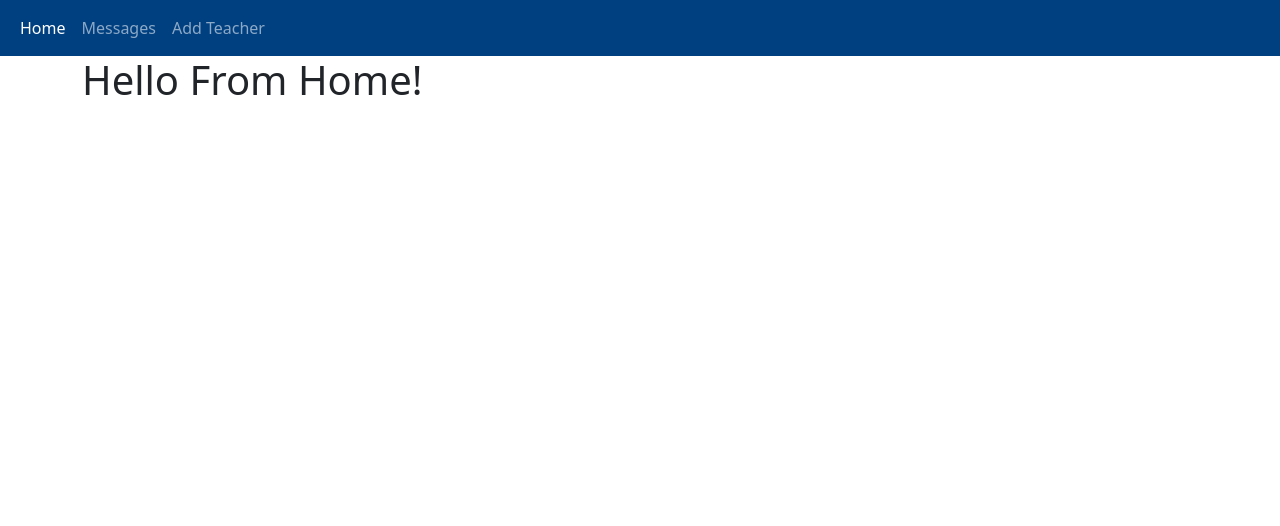
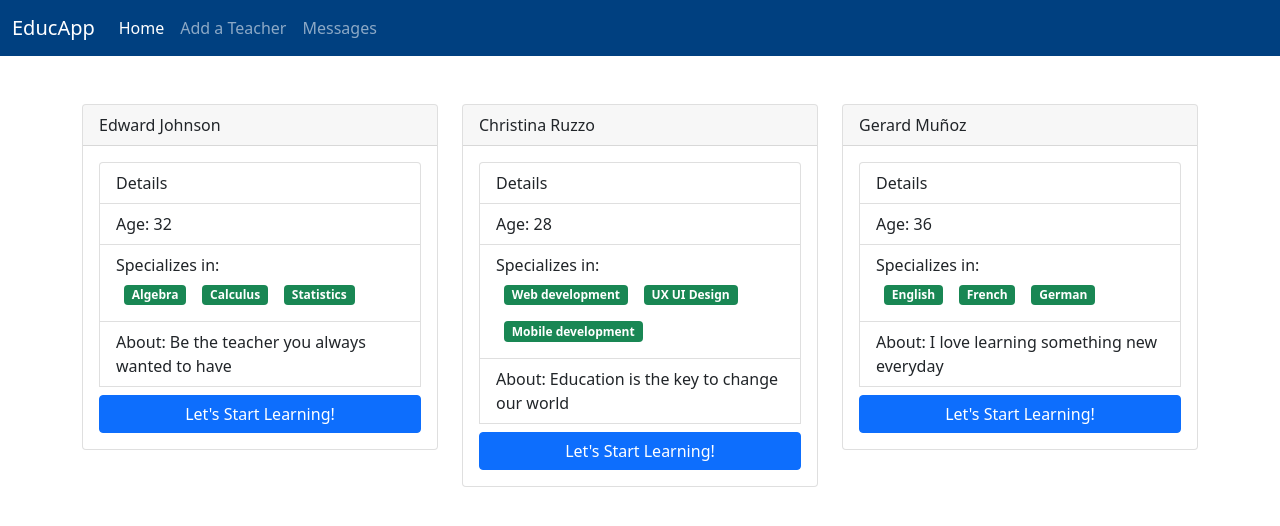
Before and after one commit to josehtrevino/educapp-vue, a Vue app: page / in a window 1280 px wide. Shown: the top 526 px of the page. Built offline with nearby package versions, Linux system fonts and the light colour scheme.

Commit message:
teachersModule and new routes added

```diff
--- a/src/App.vue
+++ b/src/App.vue
@@ -12,7 +12,7 @@ import Header from './components/Header';
 export default {
   name: 'App',
   data(){
-
+    return {}
   },
   components: {
     Header
--- a/src/components/Header.vue
+++ b/src/components/Header.vue
@@ -1,19 +1,20 @@
 <template>
-    <nav class="navbar navbar-expand-lg navbar-dark">
-        <button class="navbar-toggler" type="button" data-bs-toggle="collapse" data-bs-target="#navbarScroll" aria-controls="navbarScroll" aria-expanded="false" aria-label="Toggle navigation">
+    <nav class="navbar navbar-expand-lg navbar-dark mb-5">
+        <div class="container-fluid">
+            <a class="navbar-brand" href="#">EducApp</a>
+            <button class="navbar-toggler" type="button" data-bs-toggle="collapse" data-bs-target="#navbarNav" aria-controls="navbarNav" aria-expanded="false" aria-label="Toggle navigation">
                 <span class="navbar-toggler-icon"></span>
             </button>
-        <div class="container-fluid">
-            <div class="collapse navbar-collapse" id="navbarTogglerDemo02">
-                <ul class="navbar-nav me-auto mb-2 mb-lg-0">
+            <div class="collapse navbar-collapse" id="navbarNav">
+            <ul class="navbar-nav">
                 <li class="nav-item">
                     <router-link class="nav-link active" aria-current="page" to="/">Home</router-link>
                 </li>
                 <li class="nav-item">
-                        <router-link class="nav-link" to="/messages">Messages</router-link>
+                    <router-link class="nav-link" to="/register">Add a Teacher</router-link>
                 </li>
                 <li class="nav-item">
-                        <router-link class="nav-link" to="/register">Add Teacher</router-link>
+                    <router-link class="nav-link" to="/messages">Messages</router-link>
                 </li>
             </ul>
             </div>
--- /dev/null
+++ b/src/components/TeacherItem.vue
@@ -0,0 +1,62 @@
+<template>
+    <div class="col-md-4">
+        <div class="card mb-3">
+            <div class="card-header">
+                {{teacherName}}
+            </div>
+            <div class="card-body">
+                <ul class="list-group">
+                    <li class="list-group-item">
+                        Details
+                    </li>
+                    <li class="list-group-item">
+                        Age: {{teacherAge}}
+                    </li>
+                    <li class="list-group-item">
+                        Specializes in:
+                        <br>
+                        <span class="badge bg-success m-2" v-for="(skill, index) in teacherSkills" :key="index">
+                            {{skill}}
+                        </span>
+                    </li>
+                    <li class="list-group-item">
+                        About: {{aboutTeacher}}
+                    </li>
+                    <router-link class="btn btn-primary mt-2" :to="`/teachers/${teacherId}`">
+                        Let's Start Learning!
+                    </router-link>
+                </ul>
+            </div>
+        </div>
+    </div>
+</template>
+
+<script>
+    export default {
+        data(){
+            return {}
+        },
+        props: ['teacherData'],
+        computed: {
+            teacherName(){
+                return `${this.teacherData.firstName} ${this.teacherData.lastName}`
+            },
+            teacherAge(){
+                return this.teacherData.age;
+            },
+            teacherSkills(){
+                return this.teacherData.skills;
+            },
+            aboutTeacher(){
+                return this.teacherData.about;
+            },
+            teacherId(){
+                return this.teacherData.id;
+            }
+        }
+    }
+</script>
+
+<style scoped>
+
+</style>
--- a/src/router/index.js
+++ b/src/router/index.js
@@ -1,5 +1,6 @@
 import { createRouter, createWebHistory } from 'vue-router'
 import Home from '../views/Home.vue'
+import SingleTeacher from '../views/SingleTeacher.vue'
 import Register from '../views/Register.vue'
 import Messages from '../views/Messages.vue'
 
@@ -9,7 +10,8 @@ const routes = [
     name: 'Home',
     component: Home
   },
-  { path: '/coaches/:id', component: null,
+  { path: '/teachers/:id', component: SingleTeacher,
+      props: true,
       children: [
         { path: '/contact', component: null }
       ]},
--- a/src/store/index.js
+++ b/src/store/index.js
@@ -1,12 +1,9 @@
 import { createStore } from 'vuex'
 
+import teachersModule from './modules/teachers';
+
 export default createStore({
-  state: {
-  },
-  mutations: {
-  },
-  actions: {
-  },
   modules: {
+    teachers: teachersModule
   }
 })
--- /dev/null
+++ b/src/store/modules/teachers/index.js
@@ -0,0 +1,47 @@
+const getters = {
+    getTeachers: (state) => state.coaches
+}
+
+const actions = {}
+
+const mutations = {}
+
+export default{
+    namespaced: true,
+    state(){
+        return {
+            coaches: [
+                {
+                    'id': 'a01',
+                    'firstName': 'Edward',
+                    'lastName': 'Johnson',
+                    'age': '32',
+                    'skills': ['Algebra', 'Calculus', 'Statistics'],
+                    'about': 'Be the teacher you always wanted to have',
+                    'country': 'Canada'
+                },
+                {
+                    'id': 'a02',
+                    'firstName': 'Christina',
+                    'lastName': 'Ruzzo',
+                    'age': '28',
+                    'skills': ['Web development', 'UX UI Design', 'Mobile development'],
+                    'about': 'Education is the key to change our world',
+                    'country': 'Argentina'
+                },
+                {
+                    'id': 'a03',
+                    'firstName': 'Gerard',
+                    'lastName': 'Muñoz',
+                    'age': '36',
+                    'skills': ['English', 'French', 'German'],
+                    'about': 'I love learning something new everyday',
+                    'country': 'Spain'
+                }
+            ]
+        }
+    },
+    getters,
+    actions,
+    mutations
+}
--- a/src/views/Home.vue
+++ b/src/views/Home.vue
@@ -1,12 +1,27 @@
 <template>
-  <div class="home">
-    <h1>Hello From Home!</h1>
+  <div>
+    <div class="row" v-if="displayTeachers">
+      <teacher-item v-for="teacher in displayTeachers" :key="teacher.id" :teacherData="teacher"></teacher-item>
+    </div>
   </div>
 </template>
 
 <script>
-
+import TeacherItem from '../components/TeacherItem.vue';
 export default {
   name: 'Home',
+  components:{
+    TeacherItem
+  },
+  data(){
+    return {
+
+    }
+  },
+  computed: {
+    displayTeachers(){
+      return this.$store.getters['teachers/getTeachers'];
+    }
+  }
 }
 </script>
--- /dev/null
+++ b/src/views/SingleTeacher.vue
@@ -0,0 +1,18 @@
+<template>
+    <div>
+        <h1>Hello Teacher!</h1>
+    </div>
+</template>
+
+<script>
+    export default {
+        data(){
+            return {}
+        },
+        props: ['id']
+    }
+</script>
+
+<style scoped>
+
+</style>
```
Lines whose indentation alone changed are shown as unchanged.
